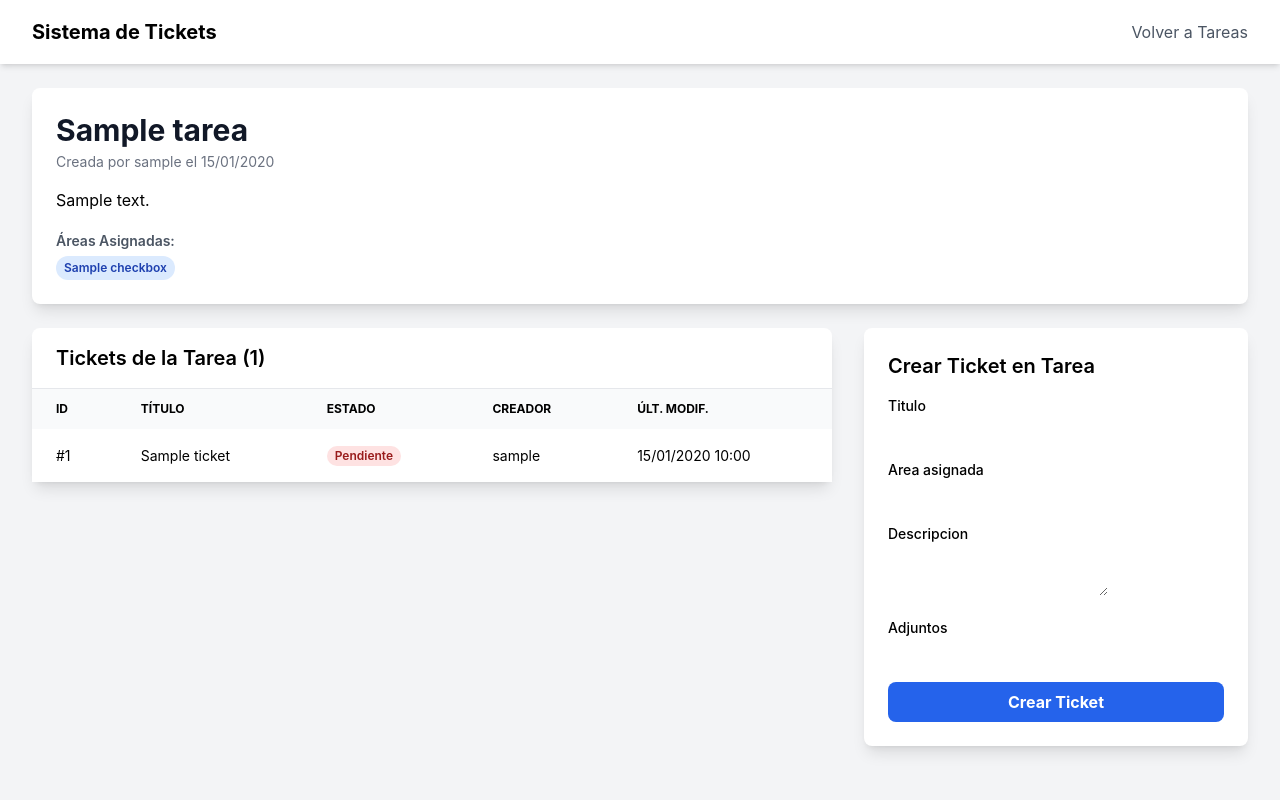
After one commit to AgustinDAmore/tickets, a Django app: template gestion/templates/gestion/tarea_detalle.html in a window 1280 px wide. The commit adds this page. Run offline with Django 3.2, Linux system fonts and the light colour scheme; the template is opened without the code that fills it: most values are stand-ins (such as "Sample title", 1, 10 or a date in 2020); form fields are guessed from the names that the template uses; some libraries are stand-ins or nearby versions.

Commit message:
Varias mejoras esteticas realizadas y se creo sistema de tareas.

```diff
--- a/gestion/admin.py
+++ b/gestion/admin.py
@@ -1,7 +1,7 @@
 # /var/www/tickets/gestion/admin.py
 
 from django.contrib import admin
-from .models import Aviso, Area, Perfil, EstadoTicket, Ticket, Comentario, ArchivoAdjunto
+from .models import Aviso, Area, Perfil, EstadoTicket, Ticket, Comentario, ArchivoAdjunto, Tarea # Importar Tarea
 
 admin.site.register(Area)
 admin.site.register(Perfil)
@@ -10,3 +10,4 @@ admin.site.register(Ticket)
 admin.site.register(Comentario)
 admin.site.register(Aviso)
 admin.site.register(ArchivoAdjunto)
+admin.site.register(Tarea)
--- a/gestion/templates/gestion/dashboard.html
+++ b/gestion/templates/gestion/dashboard.html
@@ -59,6 +59,9 @@
                         </a>
                     {% endif %}
                 {% endif %}
+                <a href="{% url 'lista_tareas' %}" class="bg-indigo-600 hover:bg-indigo-700 text-white font-bold py-2 px-4 rounded-lg">
+                    Ver Tareas
+                </a>
                 <a href="{% url 'lista_avisos' %}" class="relative bg-purple-600 hover:bg-purple-700 text-white font-bold py-2 px-4 rounded-lg {% if unread_avisos_count > 0 %}pulse{% endif %}">
                     <span>Avisos</span>
                     {% if unread_avisos_count > 0 %}
--- /dev/null
+++ b/gestion/templates/gestion/tarea_detalle.html
@@ -0,0 +1,62 @@
+{% load static %}
+<!DOCTYPE html>
+<html lang="es">
+<head>
+    <meta charset="UTF-8">
+    <title>Detalle de Tarea - Sistema de Tickets</title>
+    <script src="https://cdn.tailwindcss.com"></script>
+    <style> body { font-family: 'Inter', sans-serif; } .form-field-input { width: 100%; padding: 0.75rem; border-radius: 0.5rem; border: 1px solid #D1D5DB; } </style>
+</head>
+<body class="bg-gray-100">
+    <nav class="bg-white shadow-md">
+        <div class="max-w-7xl mx-auto px-4 sm:px-6 lg:px-8">
+            <div class="flex justify-between h-16"><a href="{% url 'dashboard' %}" class="flex items-center"><h1 class="text-xl font-bold">Sistema de Tickets</h1></a><a href="{% url 'lista_tareas' %}" class="my-auto text-gray-600 hover:text-gray-800">Volver a Tareas</a></div>
+        </div>
+    </nav>
+    <main class="max-w-7xl mx-auto py-6 sm:px-6 lg:px-8">
+        <div class="bg-white shadow-lg rounded-lg p-6 mb-6">
+            <h2 class="text-3xl font-bold text-gray-900">{{ tarea.titulo }}</h2>
+            <p class="text-sm text-gray-500 mt-1">Creada por {{ tarea.autor.username }} el {{ tarea.fecha_creacion|date:"d/m/Y" }}</p>
+            <p class="mt-4 text-gray-700">{{ tarea.descripcion|linebreaks }}</p>
+            <div class="mt-4"><span class="text-sm font-semibold text-gray-600">Áreas Asignadas:</span><div class="flex flex-wrap gap-2 mt-1">{% for area in tarea.areas_asignadas.all %}<span class="px-2 py-1 text-xs font-semibold rounded-full bg-blue-100 text-blue-800">{{ area.nombre }}</span>{% endfor %}</div></div>
+        </div>
+
+        <div class="grid grid-cols-1 lg:grid-cols-3 gap-8">
+            <div class="lg:col-span-2">
+                <div class="bg-white shadow-lg rounded-lg">
+                    <div class="px-6 py-4 border-b"><h3 class="text-xl font-semibold">Tickets de la Tarea ({{ tickets.count }})</h3></div>
+                    <div class="overflow-x-auto">
+                        <table class="min-w-full bg-white">
+                            <thead class="bg-gray-50"><tr><th class="py-3 px-6 text-left text-xs uppercase">ID</th><th class="py-3 px-6 text-left text-xs uppercase">Título</th><th class="py-3 px-6 text-left text-xs uppercase">Estado</th><th class="py-3 px-6 text-left text-xs uppercase">Creador</th><th class="py-3 px-6 text-left text-xs uppercase">Últ. Modif.</th></tr></thead>
+                            <tbody class="divide-y divide-gray-200">
+                                {% for ticket in tickets %}
+                                <tr class="hover:bg-gray-50 cursor-pointer" onclick="window.location.href='{% url 'detalle_ticket' ticket.id %}';">
+                                    <td class="py-4 px-6 text-sm">#{{ ticket.id }}</td>
+                                    <td class="py-4 px-6 text-sm">{{ ticket.titulo }}</td>
+                                    <td class="py-4 px-6 text-sm"><span class="px-2 inline-flex text-xs leading-5 font-semibold rounded-full {% if ticket.estado.nombre_estado == 'Finalizado' %} bg-green-100 text-green-800 {% elif ticket.estado.nombre_estado == 'Aceptado' %} bg-yellow-100 text-yellow-800 {% else %} bg-red-100 text-red-800 {% endif %}">{{ ticket.estado.nombre_estado }}</span></td>
+                                    <td class="py-4 px-6 text-sm">{{ ticket.usuario_creador.username }}</td>
+                                    <td class="py-4 px-6 text-sm">{{ ticket.fecha_ultima_modificacion|date:"d/m/Y H:i" }}</td>
+                                </tr>
+                                {% empty %}
+                                <tr><td colspan="5" class="text-center py-10 text-gray-500">No hay tickets en esta tarea.</td></tr>
+                                {% endfor %}
+                            </tbody>
+                        </table>
+                    </div>
+                </div>
+            </div>
+            <div class="bg-white shadow-lg rounded-lg p-6">
+                <h3 class="text-xl font-semibold mb-4">Crear Ticket en Tarea</h3>
+                <form method="post" enctype="multipart/form-data">
+                    {% csrf_token %}
+                    <div class="mb-4"><label class="block mb-1 font-medium text-sm">{{ ticket_form.titulo.label }}</label>{{ ticket_form.titulo }}</div>
+                    <div class="mb-4"><label class="block mb-1 font-medium text-sm">{{ ticket_form.area_asignada.label }}</label>{{ ticket_form.area_asignada }}</div>
+                    <div class="mb-4"><label class="block mb-1 font-medium text-sm">{{ ticket_form.descripcion.label }}</label>{{ ticket_form.descripcion }}</div>
+                    <div class="mb-4"><label class="block mb-1 font-medium text-sm">{{ ticket_form.adjuntos.label }}</label>{{ ticket_form.adjuntos }}</div>
+                    <button type="submit" class="w-full bg-blue-600 hover:bg-blue-700 text-white font-bold py-2 px-4 rounded-lg">Crear Ticket</button>
+                </form>
+            </div>
+        </div>
+    </main>
+</body>
+</html>
--- a/gestion/urls.py
+++ b/gestion/urls.py
@@ -25,6 +25,9 @@ from .views import (
     gestionar_grupos_view,
     informes_view,
     public_perfil_view,
+    lista_tareas_view,
+    crear_tarea_view,
+    tarea_detalle_view,
 )
 
 urlpatterns = [
@@ -50,6 +53,9 @@ urlpatterns = [
     path('api/verificar_acceso_cp/', verificar_acceso_cp, name='verificar_acceso_cp_api'),
     path('informes/', informes_view, name='informes'),
     path('usuario/<int:user_id>/', public_perfil_view, name='public_perfil'),
+    path('tareas/', lista_tareas_view, name='lista_tareas'),
+    path('tareas/crear/', crear_tarea_view, name='crear_tarea'),
+    path('tareas/<int:tarea_id>/', tarea_detalle_view, name='tarea_detalle'),
 ]
 
 if settings.DEBUG:
```
Also changed, not shown: gestion/forms.py (+21 -1 lines), gestion/models.py (+15 -4 lines), gestion/templates/gestion/crear_tarea.html (added, +36 -0 lines), gestion/templates/gestion/lista_tareas.html (added, +42 -0 lines), gestion/views.py (+105 -3 lines), gestion/migrations/0001_initial.py.
